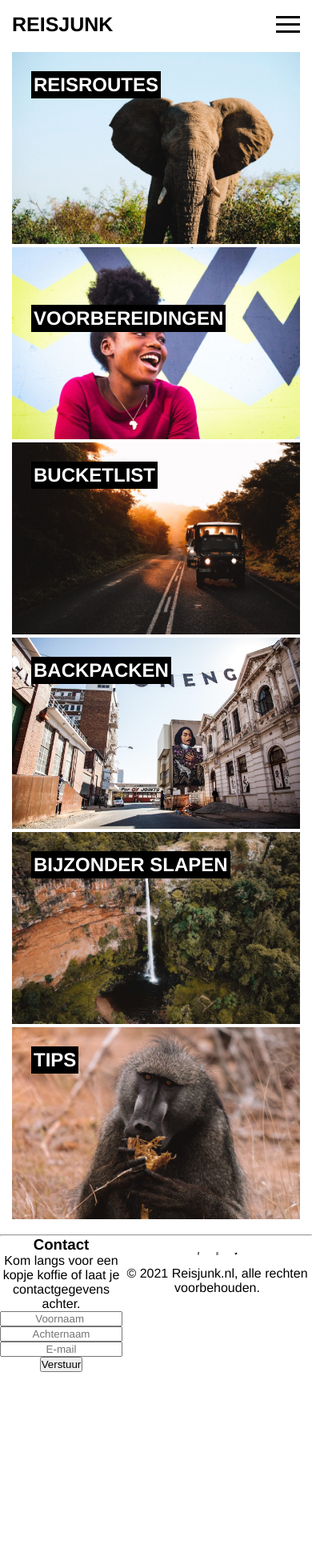
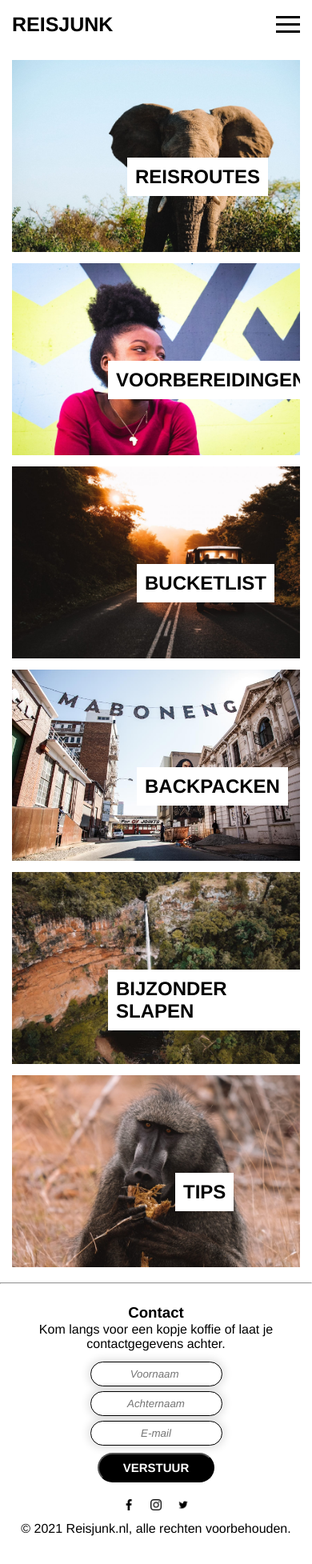
Before and after one commit to nienkecornielje/herkansingfrontend, a plain HTML site: page index.html in a window 390 px wide. Shown: the whole page at 80% size. Before the commit the page ends 1715 px from the top, so only its background shows below. Drawn offline with Linux system fonts and the light colour scheme.

Commit message:
Add files via upload

```diff
--- a/styles/style.css
+++ b/styles/style.css
@@ -98,13 +98,12 @@ input[type=text] {
   text-decoration: none;
 }
 
-.hamburgericon {
+.hamburger-icon {
  cursor: pointer;
  display: none;
-
 }
 
-.hamburgericon div {
+.hamburger-icon div {
   width: 30px;
   height: 3px;
   background-color: var(--letterkleur);
@@ -134,43 +133,62 @@ height: calc(100vh - 50px);
 
 }
 
-.mobielmenu {
-  display: none;
+
+
+@media (max-width: 768px) {
+
+  .hamburger-icon {
+    display: block;
+  }
+
+  header nav ul {
     position: absolute;
+    top: 40px;
+    right: 0px;
+    height: calc(100vh - 40px);
+    width: 50vw;
+    background-color: white;
+    display: flex;
+    flex-direction: column;
     align-items: center;
-
+    justify-content: flex-start;
+    transform: translateX(100%);
+    transition: transform 0.5s ease-in;
 
   }
 
-.mobielmenu li {
-  margin-top: 0px;
-  margin-bottom: 50px;
+  header nav ul li {
+    padding: 20px 0px;
   }
 
-.mobielmenu li a {
-  text-decoration: none;
-  font-weight: bold;
-  font-size: 25px;
+  header nav input {
+    margin-top: 20px;
   }
 
-.mobielmenu input {
-  height: 30px;
-  margin-bottom: 20px;
+  .nav-active {
+    transform: translateX(0);
+
   }
 
-@media (max-width: 650px) {
-  header nav ul {
-    display: none;
-  }
 
-  .hamburgericon {
-    display: block;
-  }
 }
 
 main {
 position: relative;
 
+}
+
+main h1{
+
+  display:flex;
+  position: absolute;
+
+margin-top: 4.5em;
+  color: black;
+  background-color: white;
+  max-width: 80%;
+  margin-left: 2em;
+  text-align: center;
 
 }
 
@@ -181,49 +199,73 @@ section{
 main h2 {
   display:flex;
   position: absolute;
-
-background-color: black;
-  top: 1em;
-  left: 1em;
-
-
-
-}
-main a {
-  text-decoration: none;
-    color: white;
-  text-transform: uppercase;
-  margin: 3px;
-  justify-content:center;
-  align-items:center;
-
-
-
-
+  margin-top: 5.5em;
+  color: black;
+background-color: white;
 
 
 }
 
-main section:nth-of-type(2) h2 {
-  margin-top: 2em;
+main a {
+  text-decoration: none;
+    color: black;
+  text-transform: uppercase;
+  margin: 10px;
+  justify-content:center;
+  align-items:center;
+}
+
+ main video {
+   max-width: 100%;
 
  }
 
 
 
+main section:nth-of-type(1) h2 {
+margin-left: 6em;
+
+}
+
+main section:nth-of-type(2) h2 {
+margin-left: 5em;
+}
+
+main section:nth-of-type(3) h2 {
+margin-left: 6.5em;
+}
+
+main section:nth-of-type(4) h2 {
+margin-left: 6.5em;
+}
+
+main section:nth-of-type(5) h2 {
+margin-left: 5em;
+}
+
+main section:nth-of-type(6) h2 {
+margin-left: 8.5em;
+}
+
+
+
 img {
-max-width: 100%;}
+max-width: 100%;
+margin-top: 10px;}
 
 body {
   padding-top: 50px;
 }
 
+
+
 footer {
   position: relative;
-  display: flex;
   text-align: center;
-    margin-left: auto;
-    margin-right: auto;
+  background-color: white;
+  padding: 10px;
+  margin: 15px;
+
 }
 
 
@@ -234,12 +276,64 @@ footer ul{
     margin-left: auto;
     margin-right: auto;
 }
+.nael img {
+  float: left;
+  width: 47%;
+  margin-right: 10px;
+  margin-bottom: 10px;
+}
 
+main h3{
+  margin-top: 10px;
+}
 footer li {
 list-style: none;
-margin: 10px 10px 10px 10px;
+margin: 1px 10px 10px 10px;
+}
+footer h3{
+  margin-bottom: 1px;
+}
 
+footer p{
+  margin-bottom: 10px;
 }
+
+footer section form{
+  display: flex;
+  flex-direction: column;
+align-items: center;
+}
+
+footer input[type=text] {
+  font-family: var(--lettertype);
+  font-style: italic;
+  color: black;
+  padding: 7px;
+  box-shadow:0 0 10px 4px rgba(0,0,0,0.1);
+  margin: 3px;
+  box-sizing: border-box;
+  border-radius: 1px;
+  border-style: solid;
+  border-width: thin;
+  border-color: black;
+    border-radius: 25px;
+}
+
+footer section form button{
+ background:black;
+     color:white;
+    padding:8px 30px 8px 30px;
+    font-weight: bold;
+  text-transform: uppercase;
+  font-family: var(--lettertype);
+  font-size: 15px;
+  border-radius: 25px;
+  font-size: 15px;
+  margin-bottom: 10px;
+  margin-top: 6px;
+  }
+
+
 
 
 h1 {
```
Lines whose indentation alone changed are shown as unchanged.
